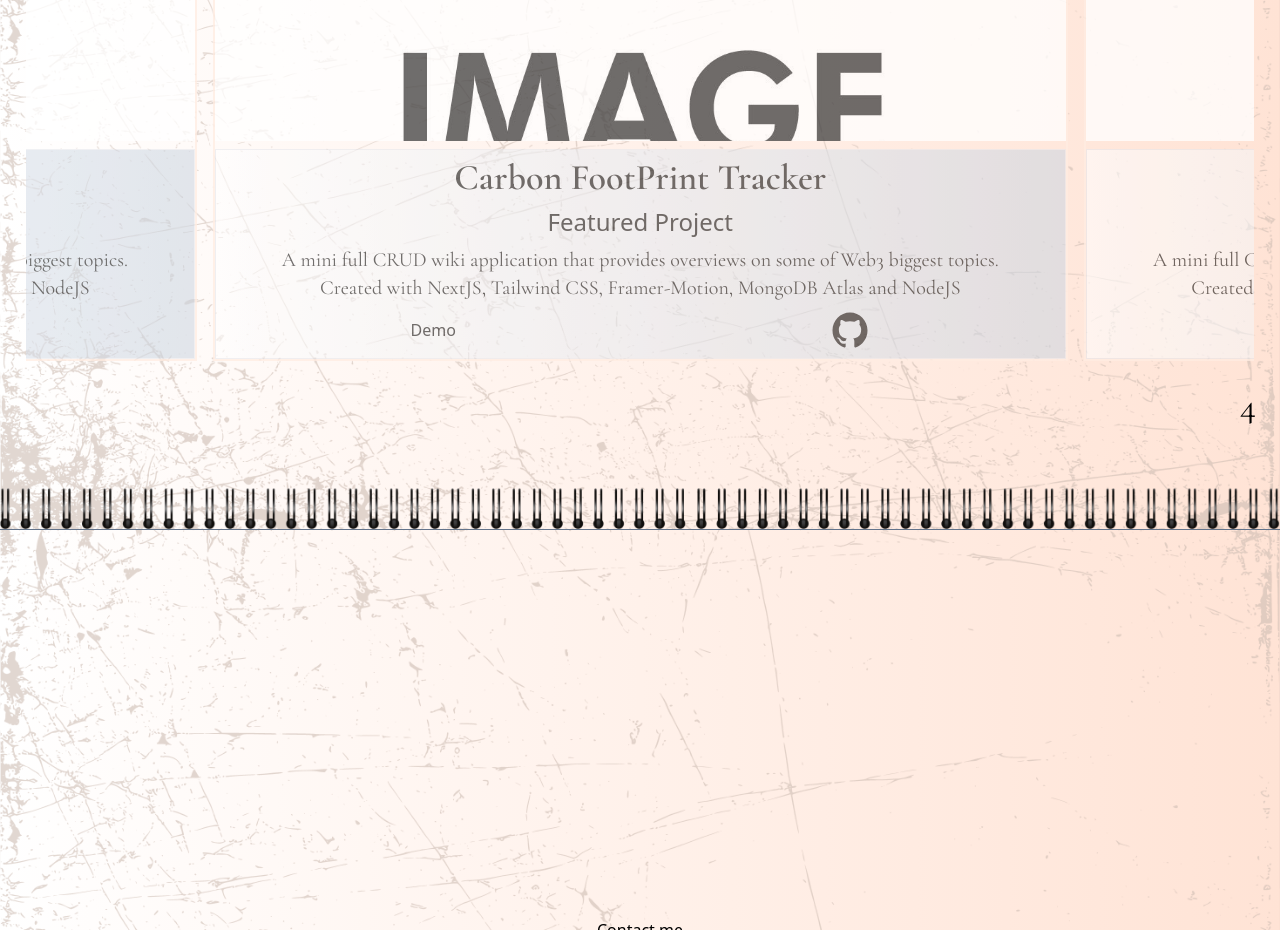
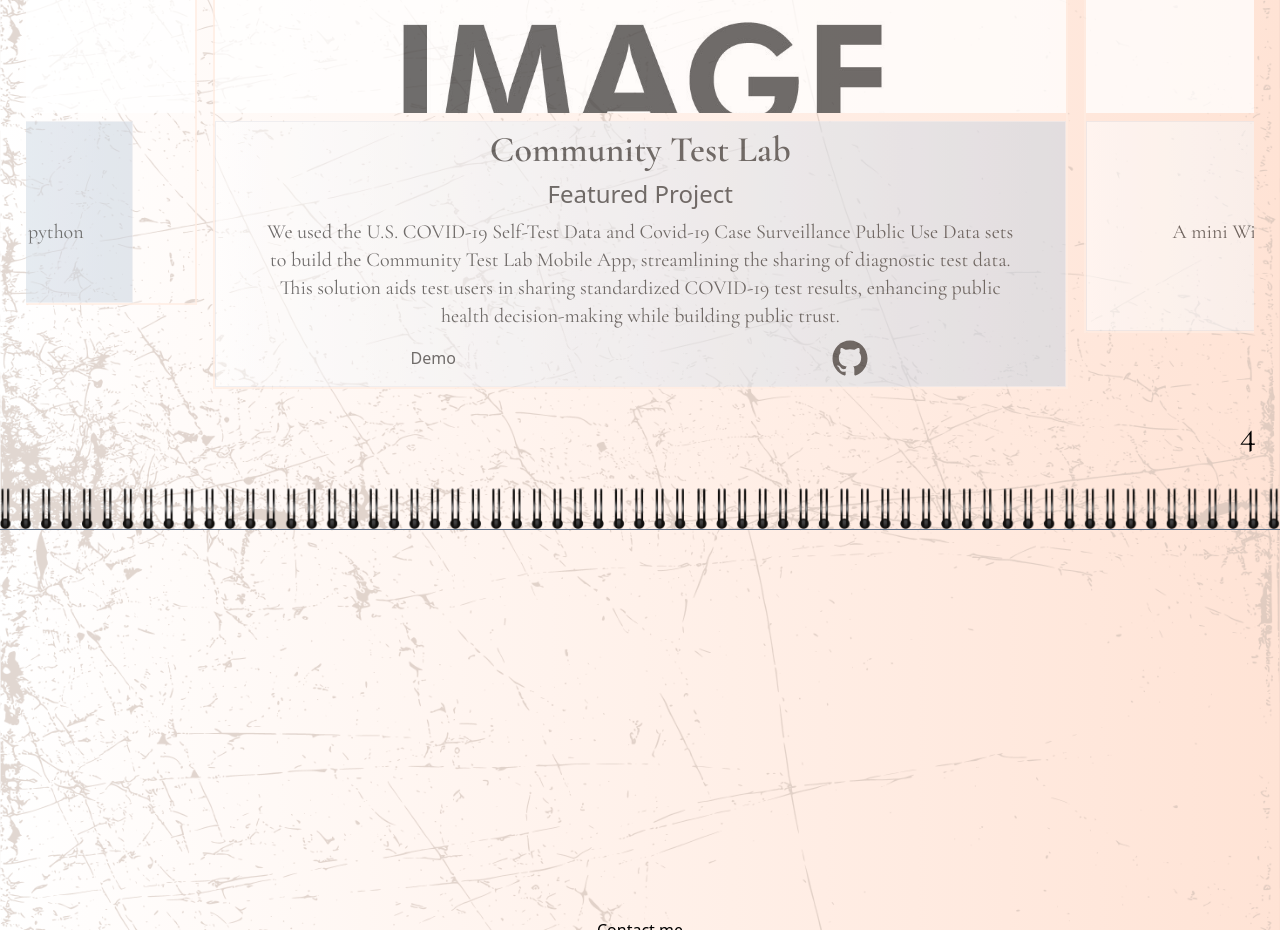
Before and after one commit to kayishau/23_portfolio, a React (Create React App) app: page / in a window 1280 px wide. Shown: the part 2680-3610 px from the top of the page. Built offline with nearby package versions, Linux system fonts and the light colour scheme; a web font is replaced by a local one.

Commit message:
Project text edit, wtw image

```diff
--- a/src/components/imageByIndex.js
+++ b/src/components/imageByIndex.js
@@ -1,43 +1,43 @@
 export const projectsArray = [
+  {
+    title: "Community Test Lab",
+    img: "/img/projects/image-coming-soon.jpeg",
+    summary:
+    "We used the U.S. COVID-19 Self-Test Data and Covid-19 Case Surveillance Public Use Data sets to build the Community Test Lab Mobile App, streamlining the sharing of diagnostic test data. This solution aids test users in sharing standardized COVID-19 test results, enhancing public health decision-making while building public trust.",
+    link: "https://github.com/sramalho94/TOP_Frontend",
+    type: "Featured Project",
+    github:
+      "https://github.com/sramalho94/TOP_Frontend",
+  },
+  {
+    title: "Web3 Wiki",
+    img: "/img/projects/image-coming-soon.jpeg",
+    summary:
+      "A mini Wiki app on Web3 topics. Created with NextJS, Tailwind CSS, Framer-Motion, MongoDB Atlas and NodeJS",
+    link: "https://github.com/kayishau/web3-wiki",
+    type: "Featured Project",
+    github:
+      "https://github.com/kayishau/web3-wiki",
+  },
   {
     title: "Carbon FootPrint Tracker",
     img: "/img/projects/image-coming-soon.jpeg",
     summary:
-      "A mini full CRUD wiki application that provides overviews on some of Web3 biggest topics. Created with NextJS, Tailwind CSS, Framer-Motion, MongoDB Atlas and NodeJS",
+      "An app that helps you log and track your personal carbon footprint. Created with React, Tailwind CSS, Framer-Motion, MongoDB Atlas and NodeJS, Chartjs",
     link: "https://github.com/tiffanysimione/ProjectThree-CarbonFootprint-FrontEnd",
     type: "Featured Project",
     github:
       "https://github.com/tiffanysimione/ProjectThree-CarbonFootprint-FrontEnd",
   },
   {
-    title: "Web3 Wiki",
-    img: "/img/projects/image-coming-soon.jpeg",
-    summary:
-      "A mini full CRUD wiki application that provides overviews on some of Web3 biggest topics. Created with NextJS, Tailwind CSS, Framer-Motion, MongoDB Atlas and NodeJS",
-    link: "https://github.com/tiffanysimione/ProjectThree-CarbonFootprint-FrontEnd",
-    type: "Featured Project",
-    github:
-      "https://github.com/tiffanysimione/ProjectThree-CarbonFootprint-FrontEnd",
-  },
-  {
-    title: "Community Test Lab",
-    img: "/img/projects/image-coming-soon.jpeg",
-    summary:
-      "A mini full CRUD wiki application that provides overviews on some of Web3 biggest topics. Created with NextJS, Tailwind CSS, Framer-Motion, MongoDB Atlas and NodeJS",
-    link: "https://github.com/sramalho94/TOP_Frontend",
-    type: "Featured Project",
-    github:
-      "https://github.com/sramalho94/TOP_Frontend",
-  },
-  {
     title: "WTW Blog",
     img: "/img/projects/image-coming-soon.jpeg",
     summary:
-      "A mini full CRUD wiki application that provides overviews on some of Web3 biggest topics. Created with NextJS, Tailwind CSS, Framer-Motion, MongoDB Atlas and NodeJS",
-    link: "https://github.com/tiffanysimione/ProjectThree-CarbonFootprint-FrontEnd",
+      "Catagorical by tags blog app utilizing EJS - Currently being refactored in python",
+    link: "https://github.com/kayishau/WTW-Blog",
     type: "Featured Project",
     github:
-      "https://github.com/tiffanysimione/ProjectThree-CarbonFootprint-FrontEnd",
+      "https://github.com/kayishau/WTW-Blog",
   },
 ];
 
```
Also changed, not shown: public/img/projects/wtw.png (added).
